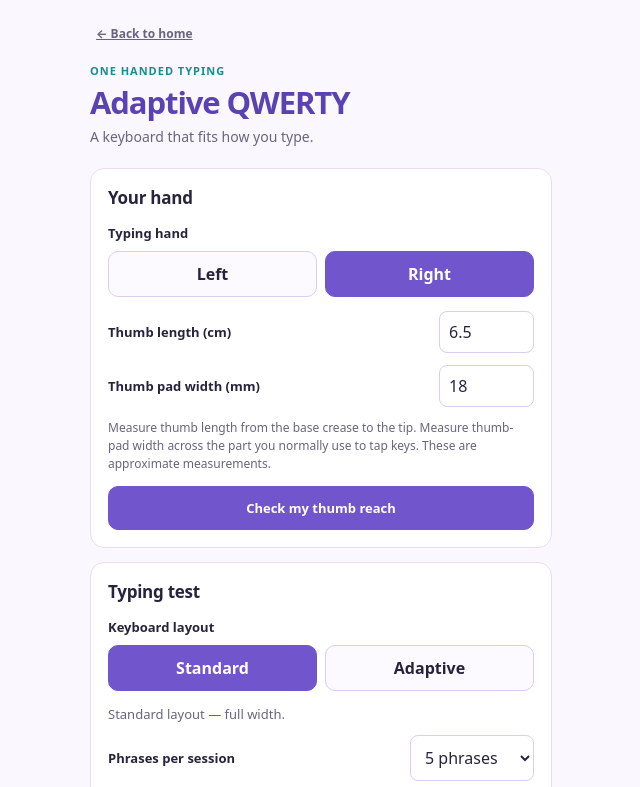
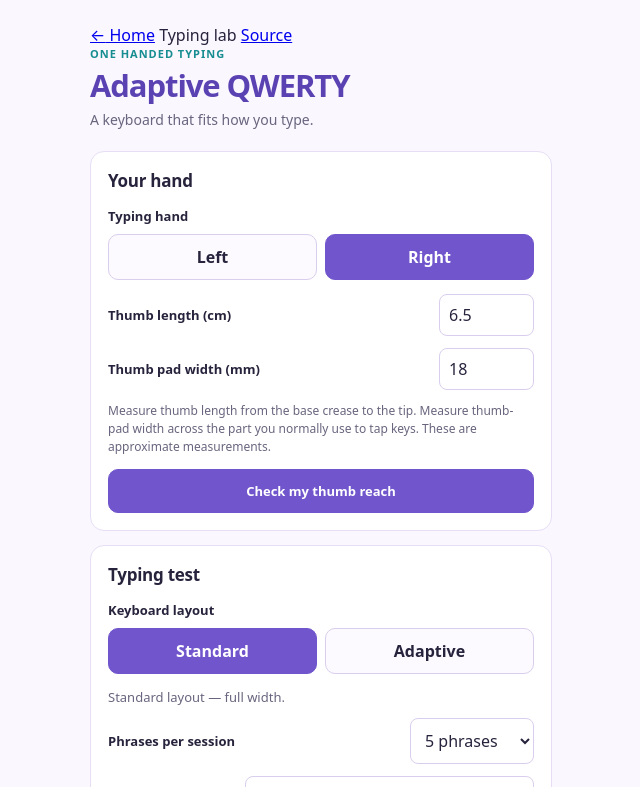
Before and after one commit to Aaronwins/Adaptive-QWERTY, a plain HTML site: page index.html in a window 1280 px wide. Both pictures are taken after a click on the button "Open lab". Shown: the top 787 px of the page, without its empty margins (319-959 px from the left). Drawn offline with nearby package versions, Linux system fonts and the light colour scheme.

Commit message:
Make Back to Home a sticky lab navigation link

```diff
--- a/index.html
+++ b/index.html
@@ -3,7 +3,7 @@
 <head>
   <meta charset="UTF-8">
   <meta name="viewport" content="width=device-width, initial-scale=1, viewport-fit=cover">
-  <meta name="theme-color" content="#f7f8fe">
+  <meta name="theme-color" content="#f6f9fb">
   <title>Adaptive QWERTY | HCI Prototype</title>
   <!-- CSS controls appearance; JavaScript handles input, calibration, and results. -->
   <link rel="stylesheet" href="style.css">
@@ -20,7 +20,12 @@
 <div id="welcomeRoot"></div>
 <main class="app" id="typingLab">
   <header class="header">
-    <button type="button" id="homeLink" class="text-button home-link">← Back to home</button>
+    <!-- Sticky navigation stays visible even after scrolling through the experiment. -->
+    <nav class="lab-navigation" aria-label="Lab navigation">
+      <a id="homeLink" class="lab-home-link" href="#home" aria-label="Back to home"><span aria-hidden="true">←</span> Home</a>
+      <span class="lab-navigation-title">Typing lab</span>
+      <a class="lab-github-link" href="https://github.com/Aaronwins/Adaptive-QWERTY" target="_blank" rel="noopener noreferrer">Source</a>
+    </nav>
     <p class="eyebrow">ONE HANDED TYPING</p>
     <h1>Adaptive QWERTY</h1>
     <p class="subtitle">A keyboard that fits how you type.</p>
```
